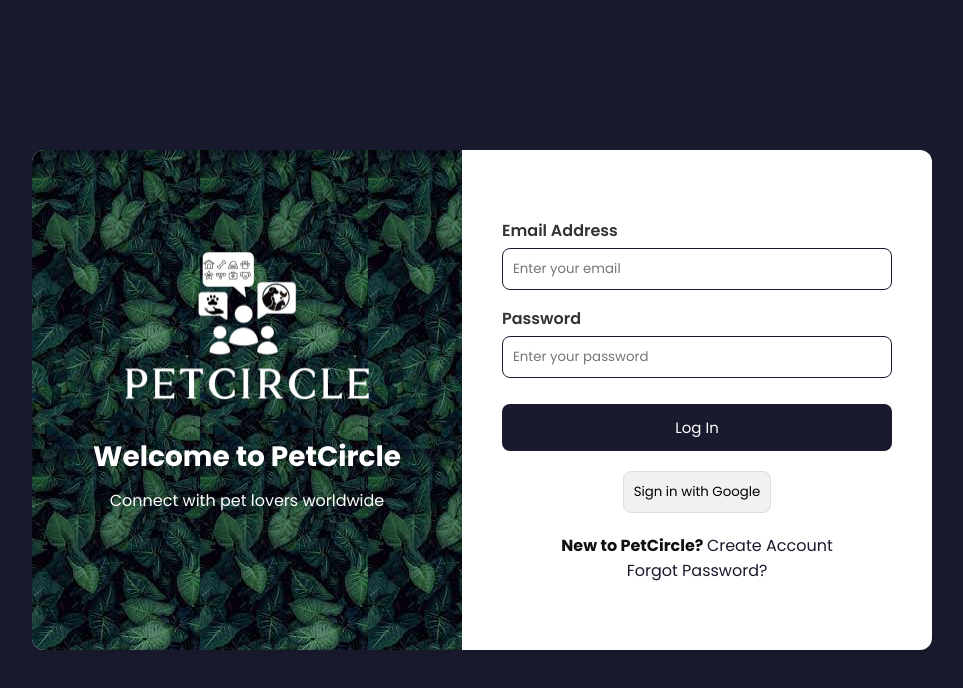
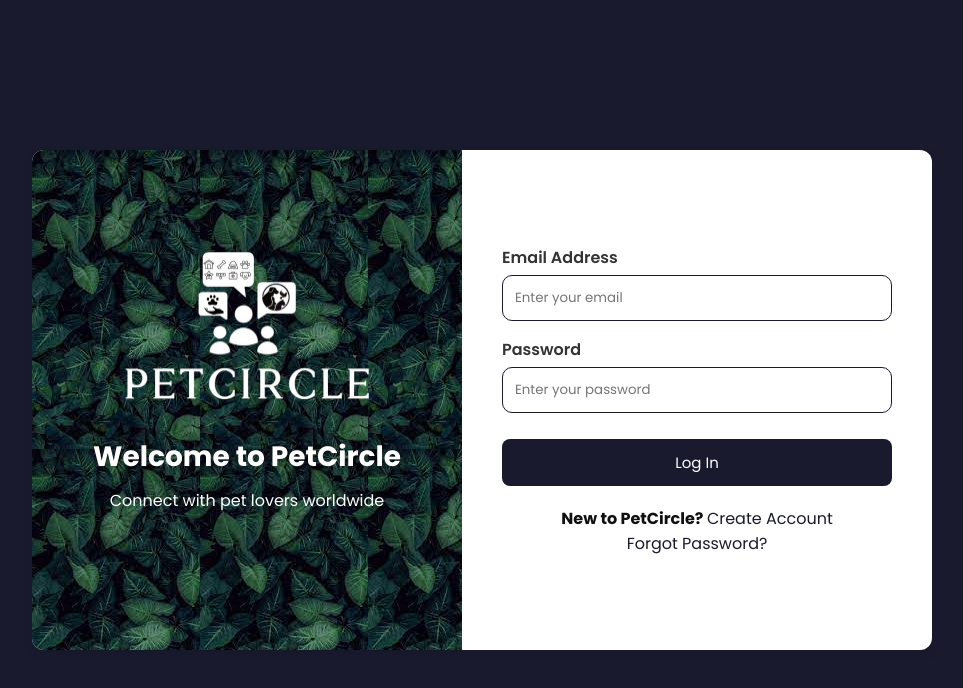
Before and after one commit to Urvish-Moradiya/PET_CIRCLE, a React (Vite) app in the folder Petcircle/: page /login in a window 1280 px wide. Shown: the top 688 px of the page, without its empty margins (158-1121 px from the left). Built offline with nearby package versions, Linux system fonts and the light colour scheme.

Commit message:
validation & toast add

```diff
--- a/Petcircle/src/App.jsx
+++ b/Petcircle/src/App.jsx
@@ -14,6 +14,7 @@ import  Settings  from './components/Pages/Settings';
 import Registration from './components/Registration';
 
 import axios from "axios";
+import ForgotPassword from './components/ForgotPassword';
 
 function App() {
   axios.defaults.baseURL = "http://localhost:5000"
@@ -22,6 +23,7 @@ function App() {
         {/* Routes without sidebar */}
         <Route path="/login" element={<Login/>} />
         <Route path="/register" element={<Registration />} />
+        <Route path='/forgotpassword' element={<ForgotPassword/>}/>
 
         {/* Routes with sidebar */}
         <Route
--- a/Petcircle/src/assets/css/Loginpage.css
+++ b/Petcircle/src/assets/css/Loginpage.css
@@ -74,9 +74,9 @@
 
   .input-group input {
     width: 100%;
-    padding: 10px;
+    padding: 12px;
     border: 1px solid #1a1a2e;
-    border-radius: 8px;
+    border-radius: 10px;
     transition: border-color 0.3s ease;
   }
 
@@ -101,27 +101,6 @@
     background-color: #1e1e37bb;
   }
 
-  .social-login {
-    display: flex;
-    justify-content: center;
-    margin-top: 20px;
-  }
-
-  .google-login {
-    display: inline-flex;
-    align-items: center;
-    justify-content: center;
-    padding: 10px;
-    background-color: #f1f1f1;
-    border: 1px solid #ddd;
-    border-radius: 8px;
-    cursor: pointer;
-    transition: background-color 0.3s ease;
-  }
-
-  .google-login:hover {
-    background-color: #e0e0e0;
-  }
 
   .login-footer {
     margin-top: 20px;
--- a/Petcircle/src/assets/css/Registration.css
+++ b/Petcircle/src/assets/css/Registration.css
@@ -73,11 +73,12 @@
 
 .input-group input,
 .input-group select {
-  width: 100%;
-  padding: 10px;
-  border: 1px solid #1a1a2e;
-  border-radius: 8px;
-  transition: border-color 0.3s ease;
+    width: 100%;
+    padding: 12px;
+    border: 1px solid #1a1a2e;
+    border-radius: 10px;
+    transition: border-color 0.3s ease;
+
 }
 
 .input-group input:focus,
--- /dev/null
+++ b/Petcircle/src/components/ForgotPassword.jsx
@@ -0,0 +1,9 @@
+import React from 'react'
+
+const ForgotPassword = () => {
+  return (
+    <div>ForgotPassword</div>
+  )
+}
+
+export default ForgotPassword
--- a/Petcircle/src/components/Login.jsx
+++ b/Petcircle/src/components/Login.jsx
@@ -3,6 +3,8 @@ import { useForm } from 'react-hook-form';
 import '../assets/css/Loginpage.css';
 import { Link } from 'react-router-dom';
 import { useNavigate } from 'react-router-dom';
+import { ToastContainer, toast } from 'react-toastify';
+import 'react-toastify/dist/ReactToastify.css';
 
 export const Login = () => {
   const { register, handleSubmit, formState: { errors } } = useForm();
@@ -29,16 +31,35 @@ export const Login = () => {
       console.log("Parsed response JSON:", result);
 
       if (response.ok) {
-        alert("Login successful");
+        // Use Toastify for a success message
+        toast.success('Login successful!', {
+          position: "top-right",
+          autoClose: 2000, // auto close after 3 seconds
+          hideProgressBar: false,
+          closeOnClick: true,
+        });
 
-        localStorage.setItem('role', result.data.role);  // Store the user role in localStorage
-        navigate("/dashboard");
+        localStorage.setItem('role', result.data.role);
+
+        setTimeout(() => {
+          navigate("/dashboard");
+        }, 2000);
       } else {
-        setErrorMessage(result.message || "Invalid credentials");
+        toast.error(result.message || "Invalid credentials", {
+          position: "top-right",
+          autoClose: 3000,
+          hideProgressBar: false,
+          closeOnClick: true
+        });
       }
     } catch (error) {
       console.error("Login error:", error);
-      setErrorMessage("Something went wrong, please try again later.");
+      toast.error("Something went wrong.", {
+        position: "top-right",
+        autoClose: 3000,
+        hideProgressBar: false,
+        closeOnClick: true
+      });
     } finally {
       setLoading(false);
     }
@@ -61,14 +82,15 @@ export const Login = () => {
         message: "Password is required",
       },
       minLength: {
-        value: 6,
-        message: "Password must be at least 6 characters long",
+        value: 8,
+        message: "Password must be at least 8 characters long",
       },
     },
   };
 
   return (
     <div className="login-container">
+      <ToastContainer />
       <div className="login-card">
         <div className="logo-section">
           <img src="/src/assets/image/newlogo.png" alt="PetCircle Logo" className="logo" />
@@ -91,12 +113,9 @@ export const Login = () => {
           <button type="submit" className="login-button" disabled={loading}>
             {loading ? 'Logging in...' : 'Log In'}
           </button>
-          <div className="social-login">
-            <button type="button" className="google-login">Sign in with Google</button>
-          </div>
           <div className="login-footer">
             <p><b>New to PetCircle? </b><Link to="/register">Create Account</Link></p>
-            <p><a href="/forgot-password">Forgot Password?</a></p>
+            <p><a href="/forgotpassword">Forgot Password?</a></p>
           </div>
           {errorMessage && <p className="error-message">{errorMessage}</p>}
         </form>
--- a/Petcircle/src/components/Registration.jsx
+++ b/Petcircle/src/components/Registration.jsx
@@ -3,29 +3,74 @@ import { useForm } from 'react-hook-form';
 import '../assets/css/Registration.css'; // Adjust the path as necessary
 import { Link, useNavigate } from 'react-router-dom';
 import axios from 'axios';
+import { ToastContainer, toast } from 'react-toastify';
+import 'react-toastify/dist/ReactToastify.css';
 
 const Registration = () => {
-  const { register, handleSubmit } = useForm();
-  const navigate = useNavigate()
+  const { register, handleSubmit, formState: { errors } } = useForm();
+  const navigate = useNavigate();
 
-  const submitHandler = async(data) => {
-    const res = await axios.post("/user",data)
-    navigate("/login");
+  const submitHandler = async (data) => {
+    try {
+      const res = await axios.post("/user", data);
 
+      if (res.status === 200) {
+        toast.success('Registration successful!', {
+          position: "top-right",
+          autoClose: 2000,
+          hideProgressBar: false,
+          closeOnClick: true,
+        });
+
+        setTimeout(() => {
+          navigate("/login");
+        }, 2000);
+      } else {
+        throw new Error('Registration failed');
+      }
+    } catch (error) {
+      toast.error(error.response?.data?.message || 'Something went wrong. Please try again.', {
+        position: "top-right",
+        autoClose: 3000,
+        hideProgressBar: false,
+        closeOnClick: true,
+      });
+    }
   };
 
   const validationMethod = {
     nameValidator: {
-      required: { value: true, message: "name is required" },
+      required: { value: true, message: "Name is required" },
     },
     emailValidator: {
-      required: { value: true, message: "Email is required" },
+      required: {
+        value: true,
+        message: "Email is required",
+      },
+      pattern: {
+        value: /^[a-zA-Z0-9._%+-]+@[a-zA-Z0-9.-]+\.[a-zA-Z]{2,4}$/,
+        message: "Enter a valid email address",
+      },
     },
     phoneValidator: {
-      required: { value: true, message: "Phone number is required" },
+      required: {
+        value: true,
+        message: "Phone number is required",
+      },
+      pattern: {
+        value: /^[0-9]{10}$/,
+        message: "Enter a valid 10-digit phone number",
+      },
     },
     passwordValidator: {
-      required: { value: true, message: "Password is required" },
+      required: {
+        value: true,
+        message: "Password is required",
+      },
+      minLength: {
+        value: 8,
+        message: "Password must be at least 8 characters long",
+      },
     },
   };
 
@@ -43,14 +88,17 @@ const Registration = () => {
           <div className="input-group">
             <label>Full Name</label>
             <input type="text" {...register("fullName", validationMethod.nameValidator)} placeholder="Enter your name" />
-            </div>
+            {errors.fullName && <span style={{ color: 'red' }}>{errors.fullName.message}</span>}
+          </div>
           <div className="input-group">
             <label>Email Address</label>
             <input type="email" {...register("email", validationMethod.emailValidator)} placeholder="Enter your email" />
+            {errors.email && <span style={{ color: 'red' }}>{errors.email.message}</span>}
           </div>
           <div className="input-group">
             <label>Phone Number</label>
             <input type="tel" {...register("phone", validationMethod.phoneValidator)} placeholder="Enter your phone number" />
+            {errors.phone && <span style={{ color: 'red' }}>{errors.phone.message}</span>}
           </div>
           <div className="input-group">
             <label>Role</label>
@@ -59,16 +107,19 @@ const Registration = () => {
               <option value="petOwner">Pet Owner</option>
               <option value="petExpert">Pet Expert</option>
             </select>
+            {errors.role && <span style={{ color: 'red' }}>{errors.role.message}</span>}
           </div>
           <div className="input-group">
             <label>Password</label>
             <input type="password" {...register("password", validationMethod.passwordValidator)} placeholder="Enter your password" />
+            {errors.password && <span style={{ color: 'red' }}>{errors.password.message}</span>}
           </div>
           <button type="submit" className="register-button">Register</button>
           <div className="login-footer">
             <p><b>Already have an account? </b><Link to="/login">Log In</Link></p>
           </div>
         </form>
+        <ToastContainer />
       </div>
     </div>
   );
```
Also changed, not shown: 1 other file (tests, documents, lock files or other folders).
